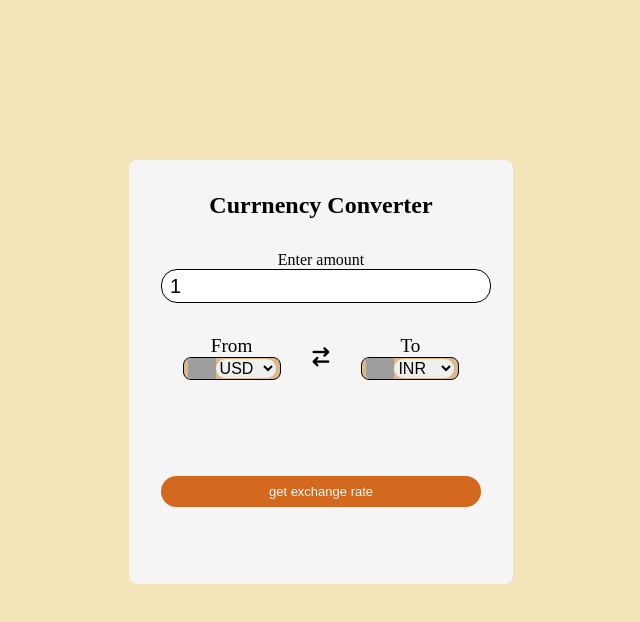
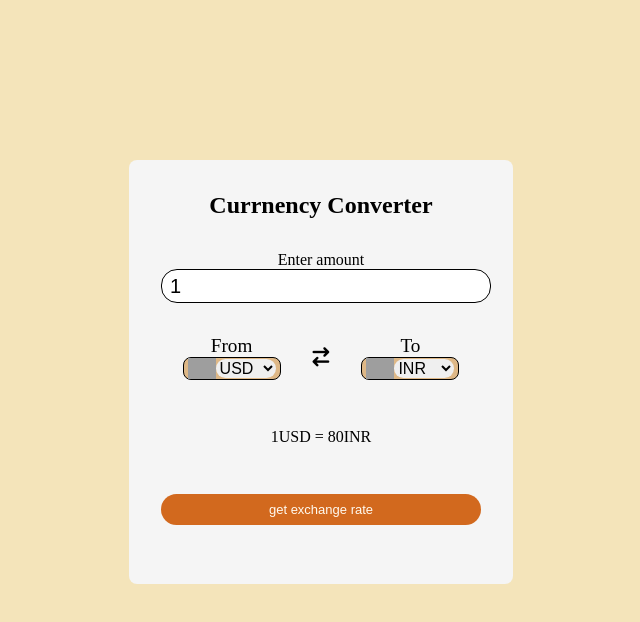
Before and after one commit to SaiVeena16/StarVenus-2, a plain HTML site: page index.html in a window 1280 px wide. Shown: the whole page, without its empty margins (319-959 px from the left). Drawn offline with Linux system fonts and the light colour scheme; grey boxes are pictures that could not be loaded.

Commit message:
Update index.html

```diff
--- a/index.html
+++ b/index.html
@@ -33,7 +33,7 @@
                     </div>
                 </div>
             </div>
-            <div class="msg"></div>
+            <div class="msg">1USD = 80INR </div>
             <button>get exchange rate</button>
         </form>
     </div>
```
